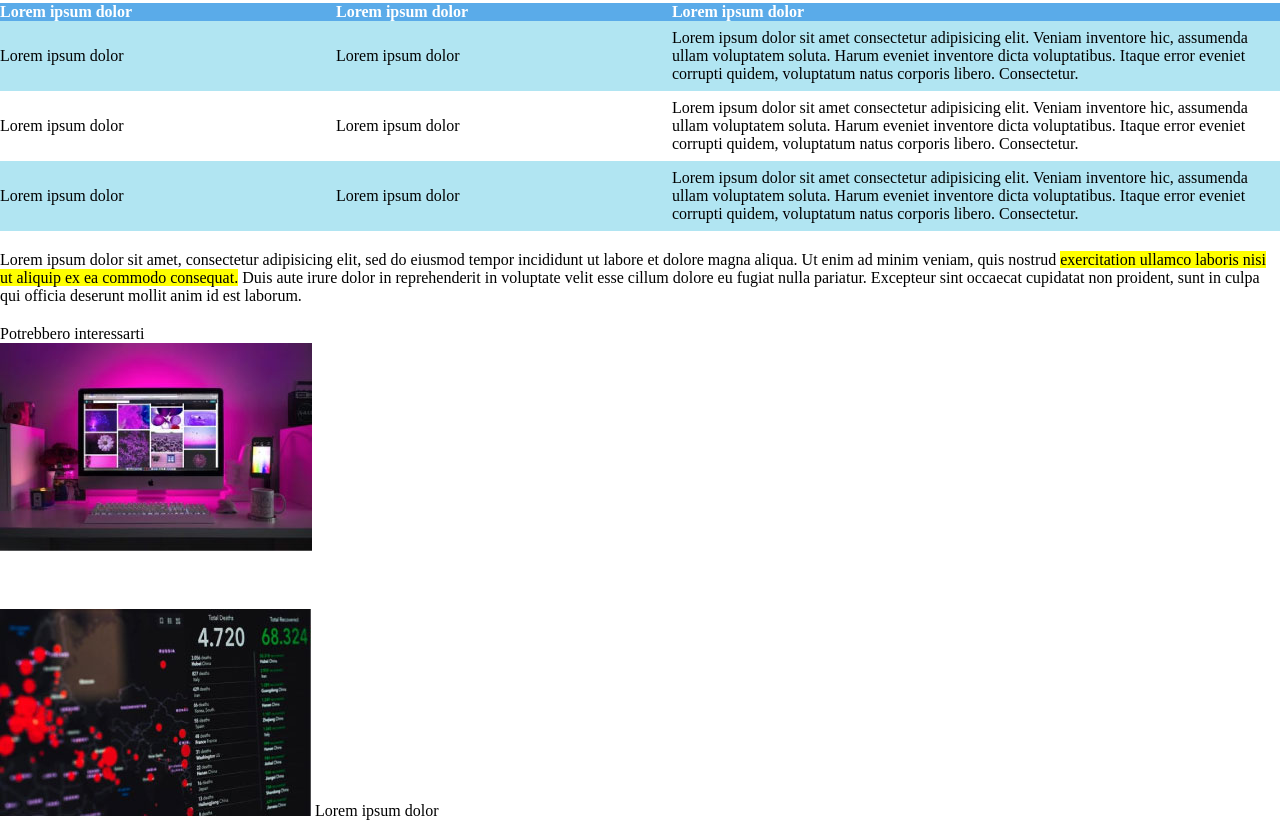
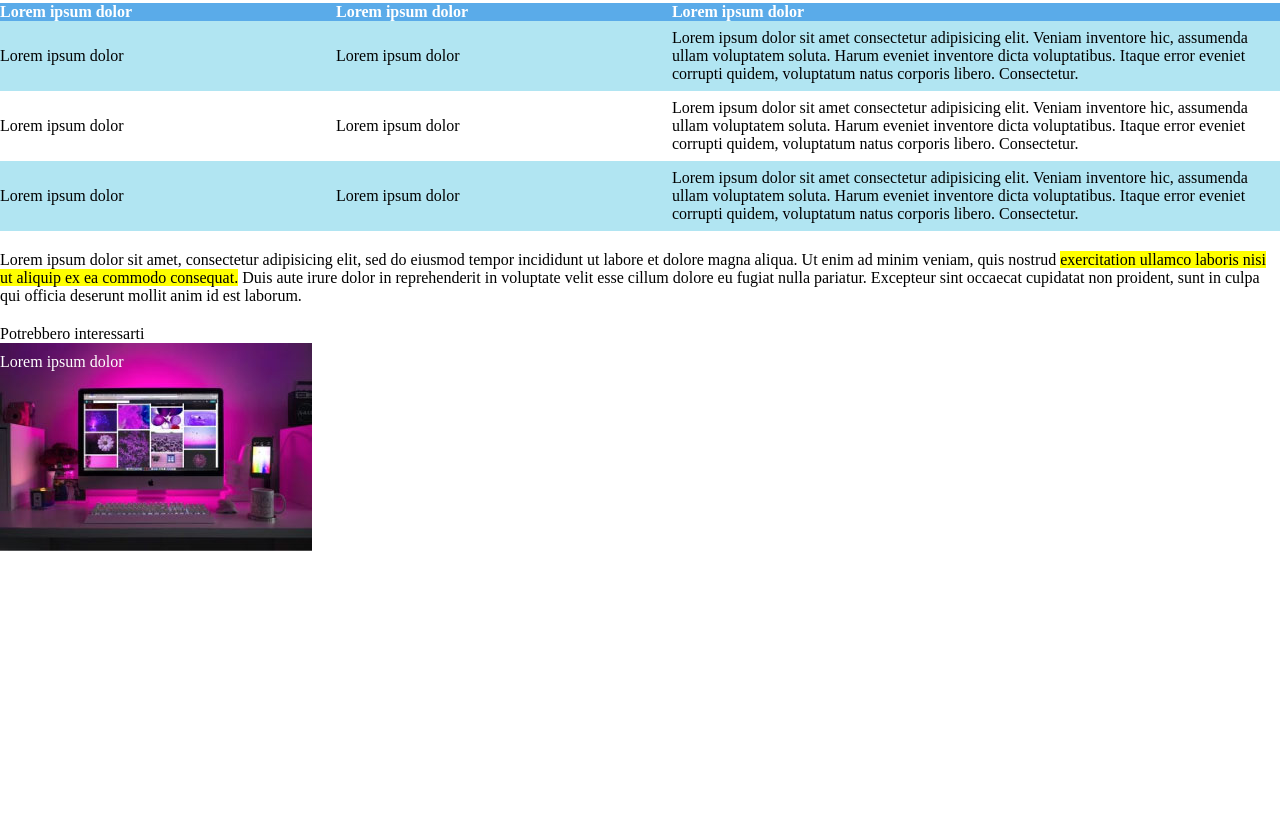
Before and after one commit to bodascaluca/html-css-booleaner, a plain HTML site: page index.html in a window 1280 px wide. Shown: the part 739-1559 px from the top of the page. After the commit the page ends 1290 px from the top, so only its background shows below. Drawn offline with Linux system fonts and the light colour scheme.

Commit message:
footer quasi finito

```diff
--- a/css/style.css
+++ b/css/style.css
@@ -66,28 +66,50 @@ tr {
     padding: 8px;
 }
 
-.colorrow{
-    background-color: 7c7c7c;
-  }
-
   td {
     height: 70px;
   }
 
-.foto{
+.footerimg{
     width: 312px;
-    height: 208;
+    height: 208px;
+    background-image: url(../img/monitor.jpg);
 }
 
-.footering{
+.footertesto{
+    color: white;
+    position: relative;
+    top: 10px;
+}
+
+
+
+
+
+
+
+
+
+
+
+
+
+
+
+
+
+
+/*
+.footering, {
     display:inline-block;
+    position: relative;
 }
 
 .footertesto{
     display: inline-block;
-    position: relative;
+    position: absolute;
     top: 0;
     left: 0;
     color: white;
     width: 10px;
-}
+} */
--- a/index.html
+++ b/index.html
@@ -65,7 +65,7 @@
                 </thead>
 
                 <tbody>
-                    <tr class="colorrow">
+                    <tr>
                         <td>Lorem ipsum dolor</td>
                         <td>Lorem ipsum dolor</td>
                         <td>Lorem ipsum dolor sit amet consectetur adipisicing elit. Veniam inventore hic, assumenda ullam voluptatem soluta. Harum eveniet inventore dicta voluptatibus. Itaque error eveniet corrupti quidem, voluptatum natus corporis libero. Consectetur.</td>
@@ -97,17 +97,12 @@
     <!-- IMMAGINI CHE RIPORTANO AD ALTRI ARTICOLO -->
     <footer>
         <div class="marginealto">Potrebbero interessarti</div>
-        <div class="foto">
-            <div class="footerimg">
-                <img src="img/monitor.jpg" alt="">
-                <span class="footertesto">Lorem ipsum dolor</span>
-            </div>
+
+        <div class="footerimg">
+            <span class="footertesto">Lorem ipsum dolor</span>
         </div>
 
-        <div class="footerimg">
-            <img src="img/graph.jpg" alt="">
-            <span>Lorem ipsum dolor</span>
-        </div>
+
     </footer>
     <!-- /IMMAGINI CHE RIPORTANO AD ALTRI ARTICOLO -->
 
```
